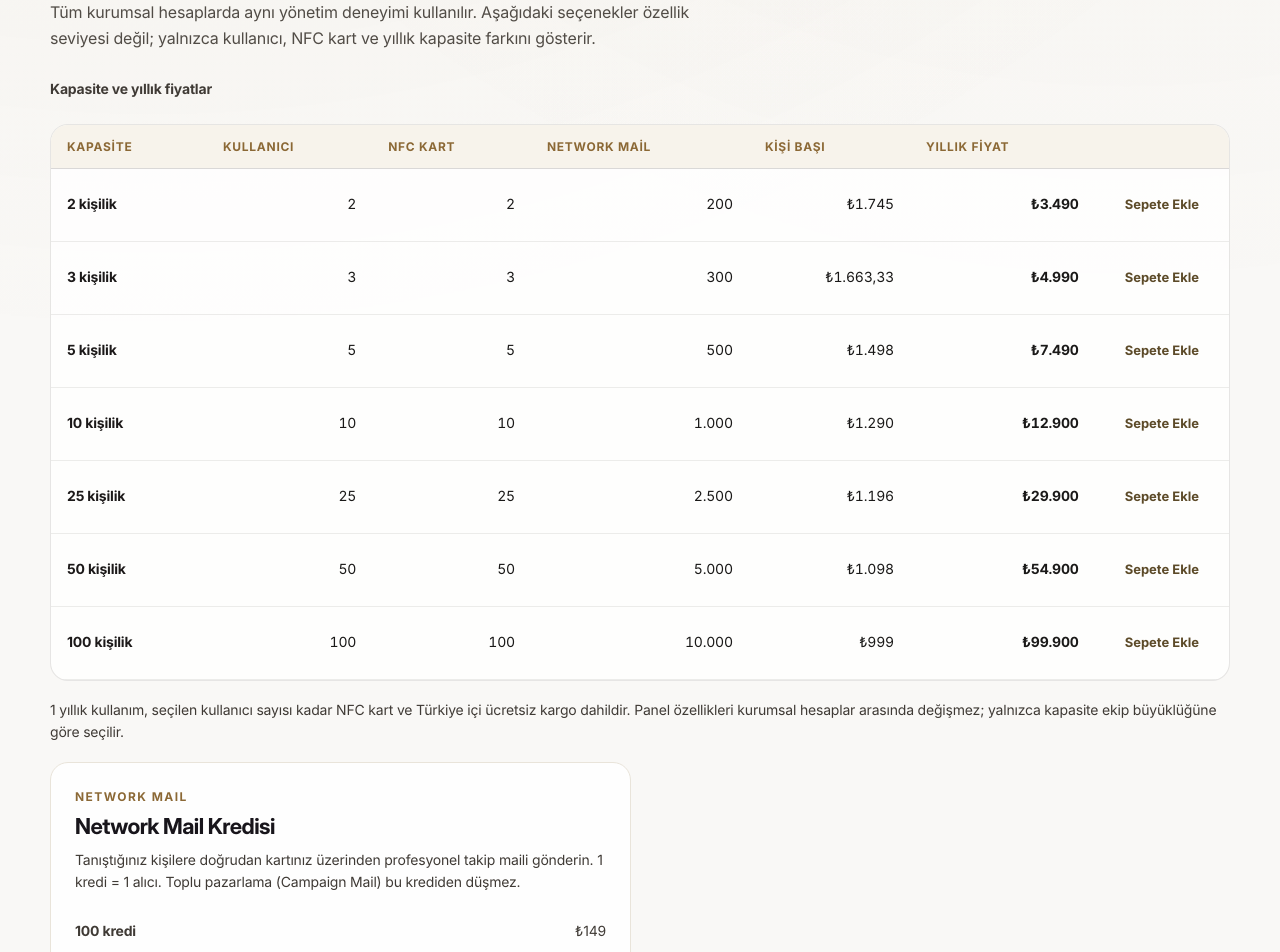
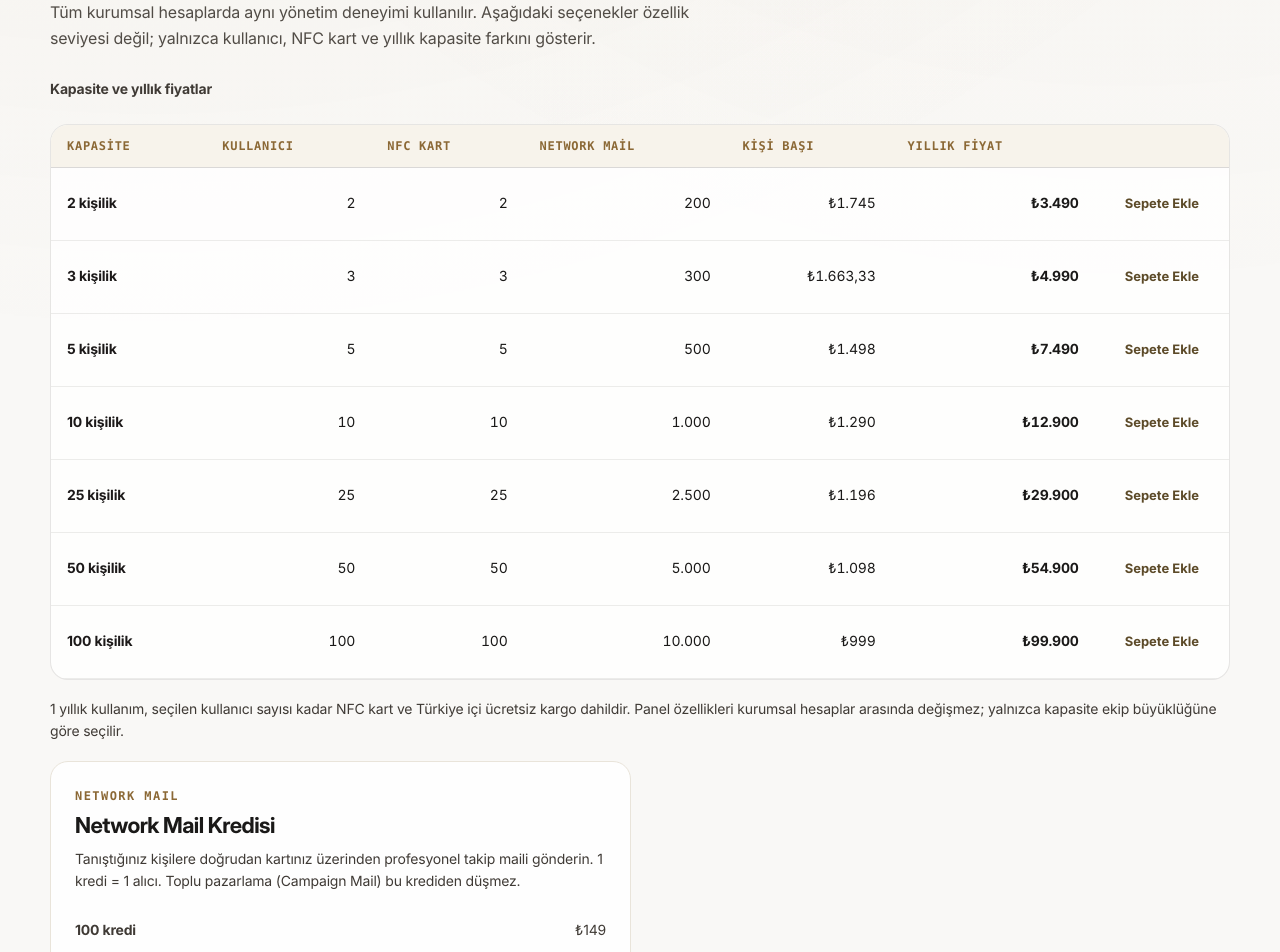
Before and after one commit to sevcanesim/id_system, a Next.js app: page /kurumsal in a window 1280 px wide. Shown: the part 1020-1972 px from the top of the page. Built offline with nearby package versions, Linux system fonts and the light colour scheme; no server answers.

Commit message:
refactor(design-system): make semantic tokens own type and layout

```diff
--- a/app/design-tokens.css
+++ b/app/design-tokens.css
@@ -1,6 +1,8 @@
 /* Yenomi ID — semantic design tokens.
- * New UI consumes semantic tokens only. Legacy names below are compatibility
- * bridges and must not introduce additional palette values.
+ * This file is the single source of truth for palette, typography, spacing,
+ * radius, elevation, motion and layout. New UI consumes semantic tokens only.
+ * Legacy names below are compatibility bridges and must never introduce
+ * additional values.
  */
 :root {
   /* Canonical palette */
@@ -36,46 +38,21 @@
   --info: var(--text-secondary);
   --info-subtle: var(--surface-secondary);
 
-  /* Compatibility aliases: aliases only, no parallel palette. */
-  --surface-base: var(--background);
-  --surface-card: var(--surface);
-  --surface-soft: var(--surface-secondary);
-  --surface-accent: var(--primary-subtle);
-  --surface-dark-product: var(--surface-dark);
-  --border-subdued: var(--border);
-  --border-interactive: var(--border-strong);
-  --brand-gold: var(--primary);
-  --brand-gold-deep: var(--primary-active);
-  --brand-gold-hover: var(--primary-hover);
-  --brand-gold-soft: var(--primary-subtle);
-  --warm-text-primary: var(--text-primary);
-  --warm-text-secondary: var(--text-secondary);
-  --warm-success: var(--success);
-  --warm-warning: var(--warning);
-  --warm-muted: var(--text-tertiary);
-  --warm-danger: var(--error);
-
-  /* Legacy canonical.css color names. These no longer define an independent
-   * purple/blue palette; old selectors resolve to the semantic system. */
-  --void: var(--background);
-  --deep: var(--surface-secondary);
-  --surface-2: var(--background);
-  --surface-3: var(--surface-secondary);
-  --ink: var(--text-primary);
-  --ink-2: var(--text-secondary);
-  --ink-3: var(--text-tertiary);
-  --gold: var(--primary);
-  --gold-hi: var(--primary-hover);
-  --gold-dim: var(--primary-subtle);
-  --violet: var(--primary);
-  --violet-hi: var(--primary-hover);
-  --green: var(--success);
-  --red: var(--error);
-  --amber: var(--warning);
-  --blue: var(--text-secondary);
-  --border-gold: color-mix(in srgb,var(--primary) 34%,transparent);
-  --glow: 0 0 48px color-mix(in srgb,var(--primary) 14%,transparent);
-
+  /* Typography */
+  --font-ui: "Yenomi Inter", Inter, ui-sans-serif, system-ui, -apple-system, BlinkMacSystemFont, "Segoe UI", sans-serif;
+  --font-display: "Yenomi Inter Display", "Yenomi Inter", Inter, ui-sans-serif, system-ui, -apple-system, BlinkMacSystemFont, "Segoe UI", sans-serif;
+  --font-mono: "IBM Plex Mono", "PT Mono", ui-monospace, SFMono-Regular, Menlo, monospace;
+  --type-xs: 11px;
+  --type-sm: 12px;
+  --type-body-sm: 14px;
+  --type-body: 16px;
+  --type-body-lg: 18px;
+  --type-h4: 20px;
+  --type-h3: 24px;
+  --type-h2: clamp(28px, 3vw, 40px);
+  --type-h1: clamp(40px, 4.8vw, 64px);
+  --type-display: clamp(48px, 6vw, 76px);
+  --type-metric: 24px;
 
   /* Radius */
   --radius-xs: 6px;
@@ -108,16 +85,6 @@
   --space-24: 96px;
   --space-30: 120px;
 
-  /* Type */
-  --font-family-ui: var(--font-ui);
-  --font-family-display: var(--font-display);
-  --font-size-label: var(--type-sm);
-  --font-size-body: var(--type-body);
-  --font-size-body-lg: var(--type-body-lg);
-  --font-size-title: var(--type-h3);
-  --font-size-page-title: var(--type-h2);
-  --font-size-display: var(--type-display);
-
   /* Controls + motion */
   --control-height-sm: 36px;
   --control-height-md: 44px;
@@ -128,11 +95,60 @@
   --ease-standard: cubic-bezier(.4,0,.2,1);
   --ease-emphasis: cubic-bezier(.2,.8,.2,1);
 
-  /* Containers */
+  /* Layout */
+  --content: 1180px;
+  --wide: 1320px;
+
+  /* Compatibility aliases: aliases only, no parallel palette or scale. */
+  --surface-base: var(--background);
+  --surface-card: var(--surface);
+  --surface-soft: var(--surface-secondary);
+  --surface-accent: var(--primary-subtle);
+  --surface-dark-product: var(--surface-dark);
+  --border-subdued: var(--border);
+  --border-interactive: var(--border-strong);
+  --brand-gold: var(--primary);
+  --brand-gold-deep: var(--primary-active);
+  --brand-gold-hover: var(--primary-hover);
+  --brand-gold-soft: var(--primary-subtle);
+  --warm-text-primary: var(--text-primary);
+  --warm-text-secondary: var(--text-secondary);
+  --warm-success: var(--success);
+  --warm-warning: var(--warning);
+  --warm-muted: var(--text-tertiary);
+  --warm-danger: var(--error);
+
+  /* Legacy canonical.css color names. Frozen for compatibility only. */
+  --void: var(--background);
+  --deep: var(--surface-secondary);
+  --surface-2: var(--background);
+  --surface-3: var(--surface-secondary);
+  --ink: var(--text-primary);
+  --ink-2: var(--text-secondary);
+  --ink-3: var(--text-tertiary);
+  --gold: var(--primary);
+  --gold-hi: var(--primary-hover);
+  --gold-dim: var(--primary-subtle);
+  --violet: var(--primary);
+  --violet-hi: var(--primary-hover);
+  --green: var(--success);
+  --red: var(--error);
+  --amber: var(--warning);
+  --blue: var(--text-secondary);
+  --border-gold: color-mix(in srgb,var(--primary) 34%,transparent);
+  --glow: 0 0 48px color-mix(in srgb,var(--primary) 14%,transparent);
+
+  /* Legacy component aliases */
+  --font-family-ui: var(--font-ui);
+  --font-family-display: var(--font-display);
+  --font-size-label: var(--type-sm);
+  --font-size-body: var(--type-body);
+  --font-size-body-lg: var(--type-body-lg);
+  --font-size-title: var(--type-h3);
+  --font-size-page-title: var(--type-h2);
+  --font-size-display: var(--type-display);
   --container-content: var(--content);
   --container-wide: var(--wide);
-
-  /* Legacy application bridges */
   --yi-bg: var(--background);
   --brand-void: var(--background);
   --store-bg: var(--background);
@@ -141,18 +157,29 @@
 }
 
 /* canonical.css theme selectors have higher specificity than :root. Re-apply
- * legacy aliases inside those scopes so theme wrappers cannot revive the old
- * purple/blue palette. */
+ * frozen aliases inside those scopes so wrappers cannot revive old palettes. */
 .theme-light,
 .theme-light *,
 .theme-dark,
 .theme-dark * {
+  --void: var(--background);
+  --deep: var(--surface-secondary);
+  --surface-2: var(--background);
+  --surface-3: var(--surface-secondary);
+  --ink: var(--text-primary);
+  --ink-2: var(--text-secondary);
+  --ink-3: var(--text-tertiary);
+  --gold: var(--primary);
+  --gold-hi: var(--primary-hover);
+  --gold-dim: var(--primary-subtle);
   --violet: var(--primary);
   --violet-hi: var(--primary-hover);
   --green: var(--success);
   --red: var(--error);
   --amber: var(--warning);
   --blue: var(--text-secondary);
+  --border-gold: color-mix(in srgb,var(--primary) 34%,transparent);
+  --glow: 0 0 48px color-mix(in srgb,var(--primary) 14%,transparent);
 }
 
 /* Tailwind / atomic contract. Values resolve back to the canonical palette. */
```
